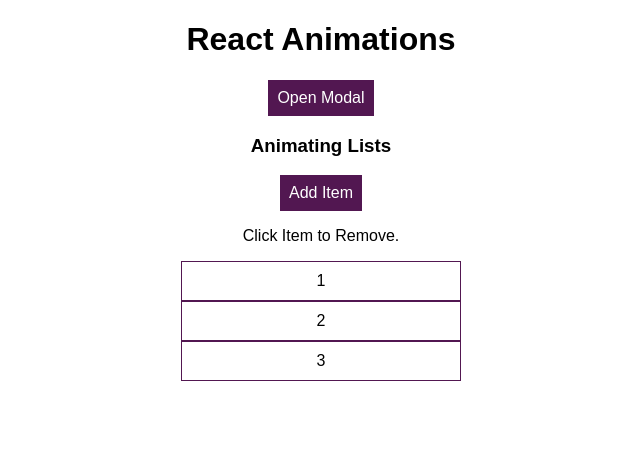
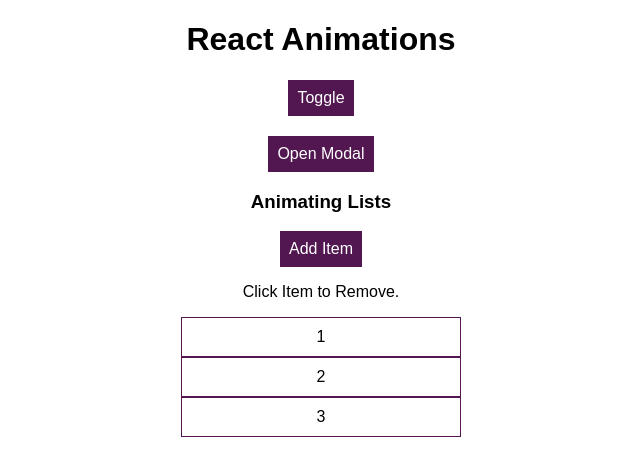
Before and after one commit to Solar5503/animations-max14, a React (Create React App) app: page / in a window 1280 px wide. Shown: the top 476 px of the page, without its empty margins (319-959 px from the left). Built offline with nearby package versions, Linux system fonts and the light colour scheme.

Commit message:
add transition component

```diff
--- a/package.json
+++ b/package.json
@@ -5,7 +5,8 @@
   "dependencies": {
     "react": "^16.0.0",
     "react-dom": "^16.0.0",
-    "react-scripts": "^5.0.1"
+    "react-scripts": "^5.0.1",
+    "react-transition-group": "^4.4.5"
   },
   "scripts": {
     "start": "react-scripts start",
--- a/src/App.js
+++ b/src/App.js
@@ -1,4 +1,5 @@
 import React, { Component } from 'react';
+import { Transition } from 'react-transition-group';
 
 import './App.css';
 import Backdrop from './components/Backdrop/Backdrop';
@@ -8,6 +9,7 @@
 class App extends Component {
   state = {
     modalIsOpen: false,
+    showBlock: false,
   };
 
   showModal = () => this.setState({ modalIsOpen: true });
@@ -17,6 +19,36 @@
     return (
       <div className="App">
         <h1>React Animations</h1>
+        <button
+          className="Button"
+          style={{ marginBottom: 20 }}
+          onClick={() =>
+            this.setState((prevState) => ({ showBlock: !prevState.showBlock }))
+          }
+        >
+          Toggle
+        </button>
+        <br />
+        <Transition
+          in={this.state.showBlock}
+          timeout={1000}
+          mountOnEnter
+          unmountOnExit
+        >
+          {(state) => (
+            <div
+              style={{
+                backgroundColor: 'red',
+                width: 100,
+                height: 100,
+                margin: 'auto',
+                marginBottom: 20,
+                transition: 'opacity 1s ease-out',
+                opacity: state === 'exiting' ? 0 : 1,
+              }}
+            ></div>
+          )}
+        </Transition>
         <Modal closed={this.closeModal} show={this.state.modalIsOpen} />
         <Backdrop show={this.state.modalIsOpen} />
         <button className="Button" onClick={this.showModal}>
```
Also changed, not shown: 1 other file (tests, documents, lock files or other folders).
